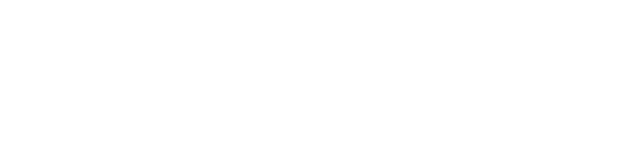
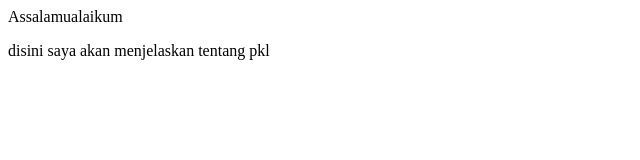
Before and after one commit to Rasendriyaa/remote, a plain HTML site: page index.html in a window 1280 px wide. Shown: the whole page, without its empty margins (0-640 px from the left). Drawn offline with Linux system fonts and the light colour scheme.

Commit message:
git add . dan git commit -m "Resolve konflik"

```diff
--- a/index.html
+++ b/index.html
@@ -1 +1,3 @@
 <!DOCTYPE html>
+<head>Assalamualaikum</head>
+<p> disini saya akan menjelaskan tentang pkl</p>
```
